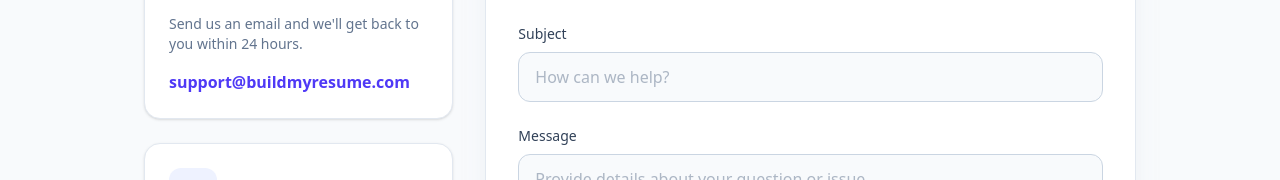
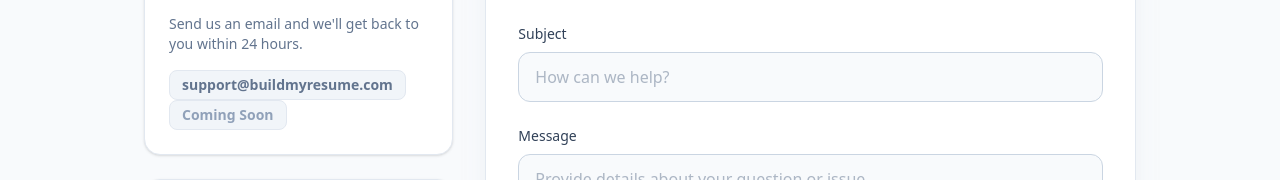
Before and after one commit to Surojit012/resumecraft-ai, a React (Vite) app: page /support in a window 1280 px wide. Shown: the part 399-579 px from the top of the page. Built offline with nearby package versions, Linux system fonts and the light colour scheme; no server answers.

Commit message:
Hide email and add coming soon badge on support page

```diff
--- a/src/pages/SupportPage.tsx
+++ b/src/pages/SupportPage.tsx
@@ -61,9 +61,12 @@ export default function SupportPage() {
                             </div>
                             <h3 className="text-lg font-bold text-slate-900 mb-2">Email Us</h3>
                             <p className="text-slate-500 mb-4 text-sm">Send us an email and we'll get back to you within 24 hours.</p>
-                            <a href="mailto:support@buildmyresume.com" className="text-indigo-600 font-semibold hover:underline">
+                            <span className="text-slate-500 font-semibold bg-slate-100 border border-slate-200 px-3 py-1 rounded-lg text-sm inline-block cursor-not-allowed hidden">
                                 support@buildmyresume.com
-                            </a>
+                            </span>
+                            <span className="text-slate-400 font-semibold bg-slate-100 border border-slate-200 px-3 py-1 rounded-lg text-sm inline-block">
+                                Coming Soon
+                            </span>
                         </motion.div>
 
                         <motion.div
```
